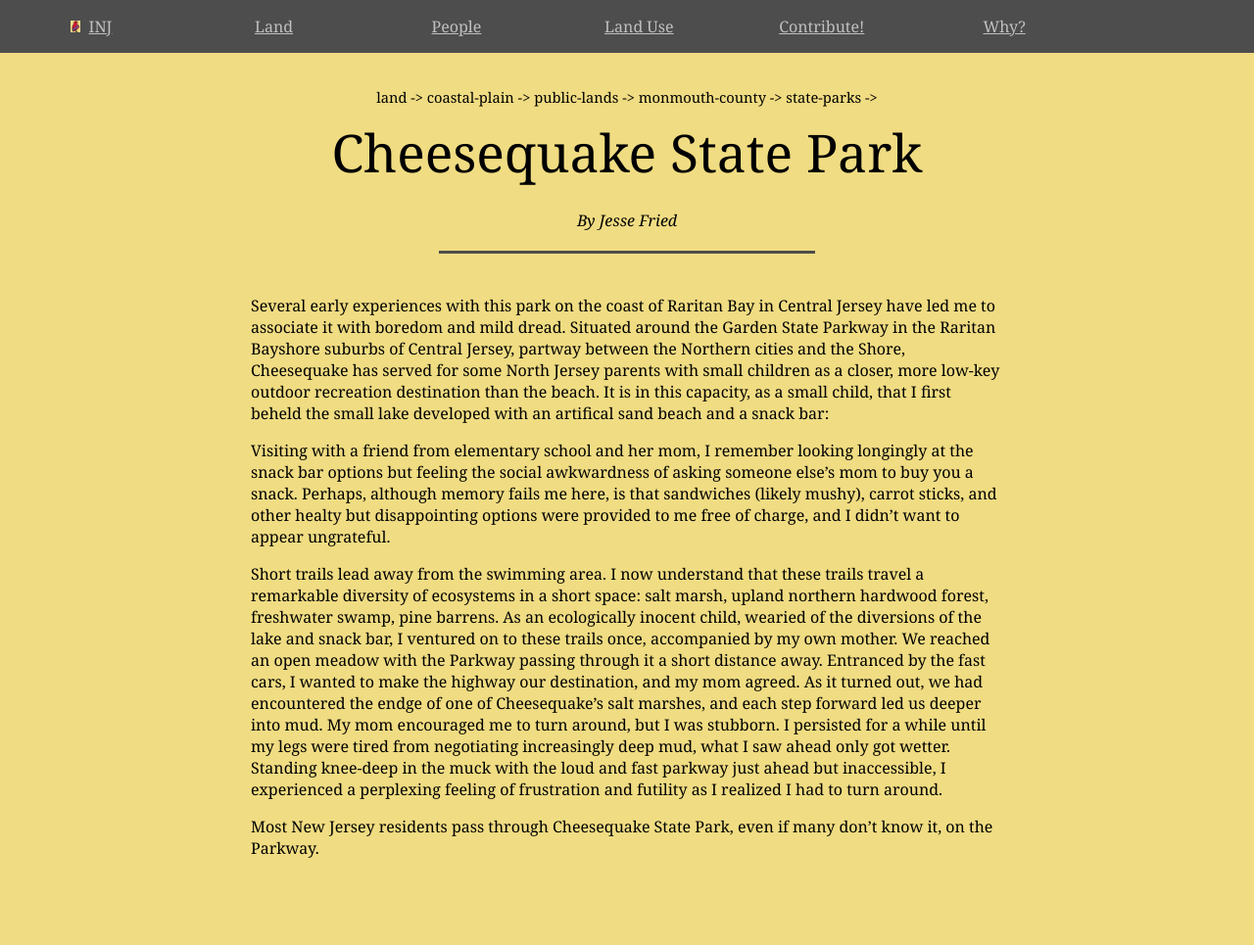
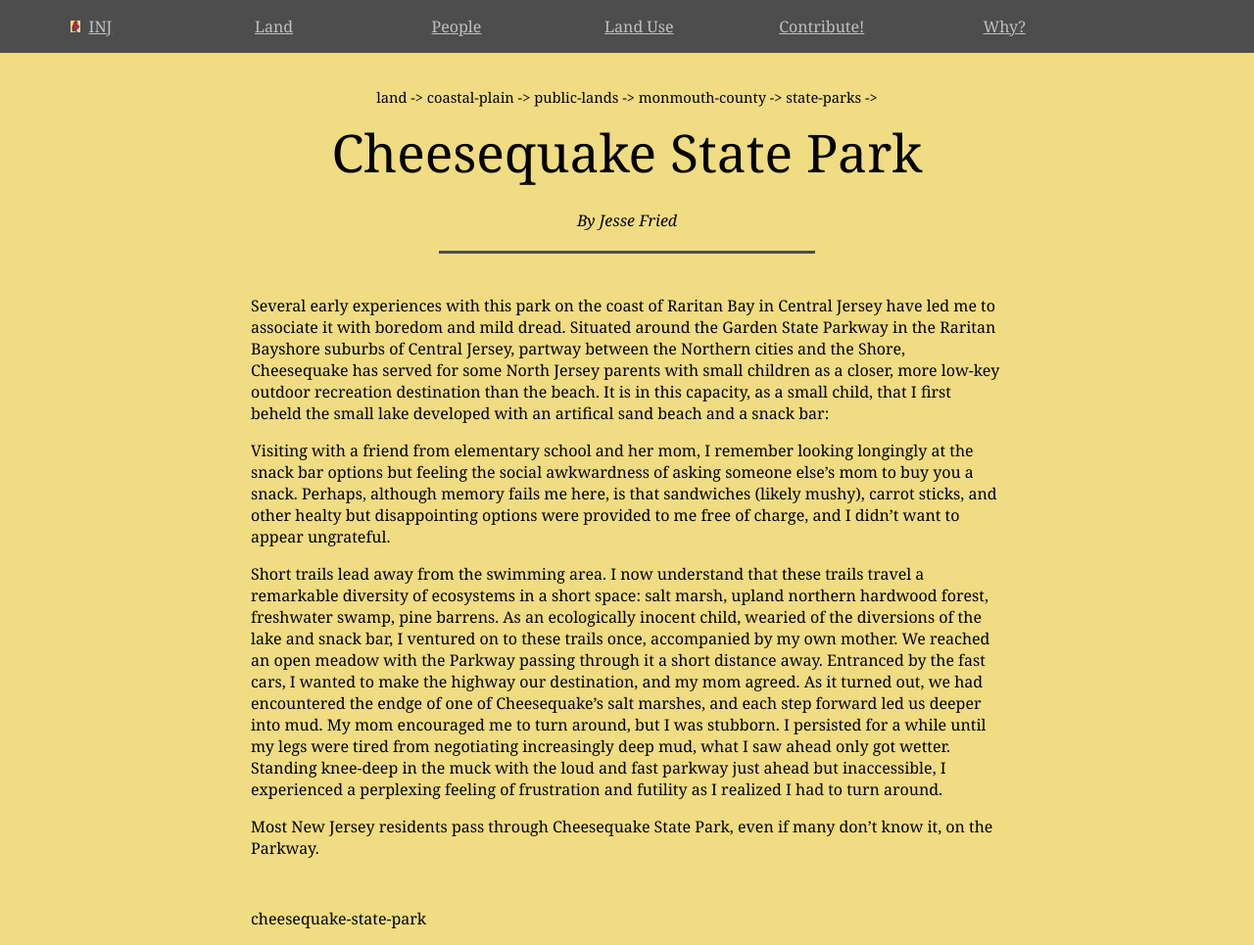
Before and after one commit to jonfried/oakafee.github.io, a Jekyll site: the page built from _posts/2016-09-13-cheesequake-state-park.md, in a window 1280 px wide. Shown: the whole page at 98% size. Built offline with Jekyll 4.4.1, drawn with Linux system fonts in a browser that asks for light colours; before the commit the page ends 927 px from its top, so only the background shows below that; some of the changed lines change nothing that is shown.

Commit message:
Update 2016-09-13-cheesequake-state-park.md

```diff
--- a/_posts/2016-09-13-cheesequake-state-park.md
+++ b/_posts/2016-09-13-cheesequake-state-park.md
@@ -8,7 +8,7 @@ categories:
   - public-lands
   - monmouth-county
   - state-parks
-tags: cheesequake-state-park
+category-name: cheesequake-state-park
 ---
 
 Several early experiences with this park on the coast of Raritan Bay in Central Jersey have led me to associate it with boredom and mild dread. Situated around the Garden State Parkway in the Raritan Bayshore suburbs of Central Jersey, partway between the Northern cities and the Shore, Cheesequake has served for some North Jersey parents with small children as a closer, more low-key outdoor recreation destination than the beach. It is in this capacity, as a small child, that I first beheld the small lake developed with an artifical sand beach and a snack bar:
```
